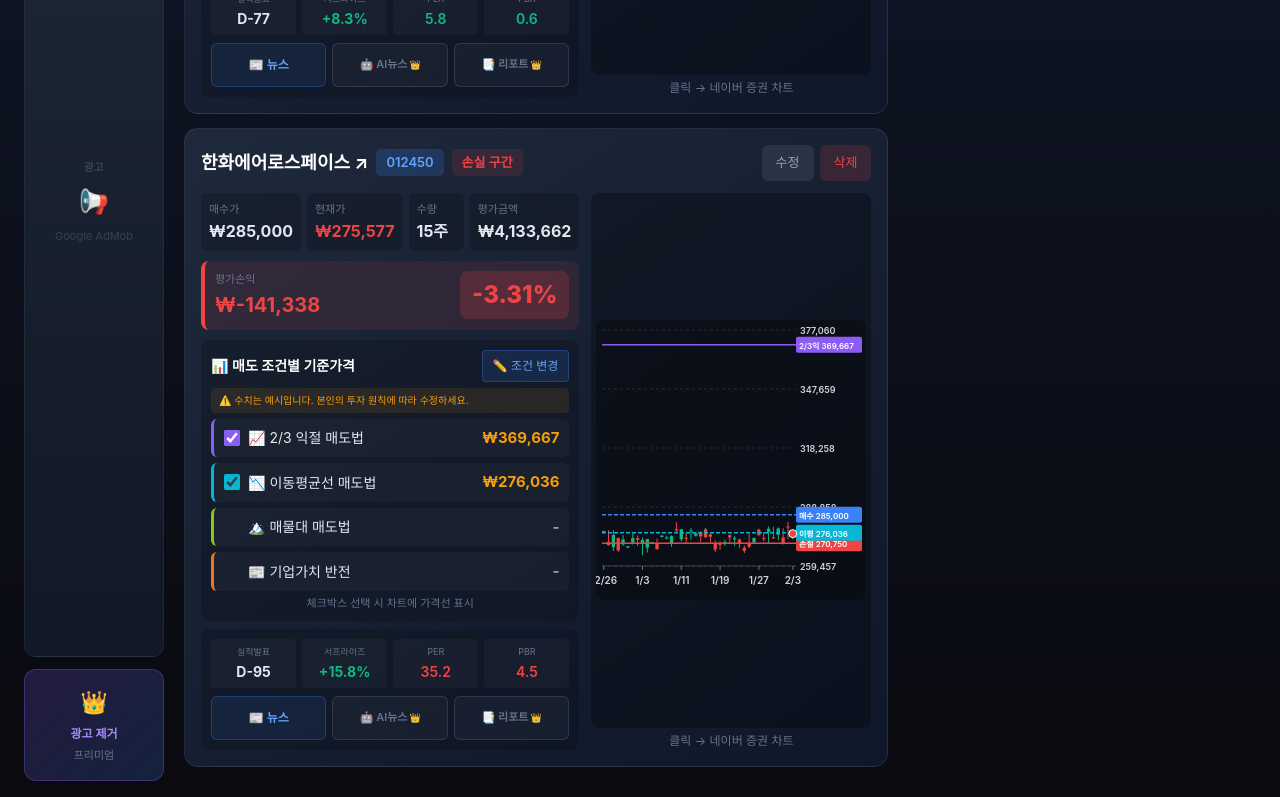
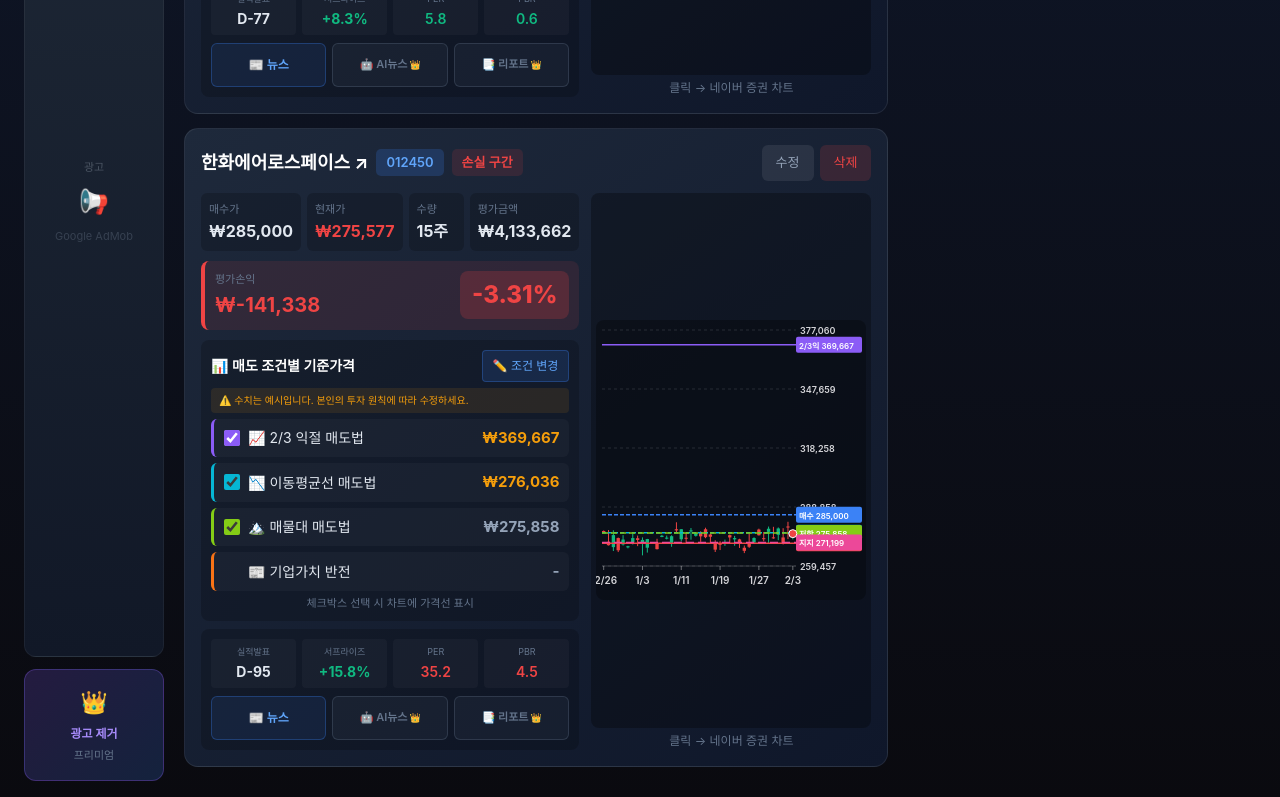
Before and after one commit to kangyh427/sellsignal, a Next.js app: page / in a window 1280 px wide. Shown: the part 1396-2193 px from the top of the page. Built offline with nearby package versions, Linux system fonts and the light colour scheme.

Commit message:
Update SellSignalApp.jsx

```diff
--- a/src/components/SellSignalApp.jsx
+++ b/src/components/SellSignalApp.jsx
@@ -149,6 +149,21 @@
       prices.candle3_50 = Math.round(prevCandle.close - (prevCandle.close - prevCandle.open) * 0.5);
     }
   }
+
+  // 매물대 매도법 - 최근 고점 저항대 (최근 20일 중 최고가의 98% 지점)
+  if (priceData && priceData.length >= 20) {
+    const recentHighs = priceData.slice(-20).map(d => d.high);
+    const resistanceHigh = Math.max(...recentHighs);
+    prices.volumeZone = Math.round(resistanceHigh * 0.98);
+  }
+
+  // 추세선 매도법 - 단순 지지선 (최근 20일 최저가 기준)
+  if (priceData && priceData.length >= 20) {
+    const recentLows = priceData.slice(-20).map(d => d.low);
+    const supportLow = Math.min(...recentLows);
+    prices.trendline = Math.round(supportLow * 1.02);
+  }
+
   return prices;
 };
 
@@ -813,6 +828,24 @@
           <line x1={padding.left} y1={scaleY(sellPrices.maSignal)} x2={width - padding.right} y2={scaleY(sellPrices.maSignal)} stroke="#06b6d4" strokeWidth={1.5} strokeDasharray="4,2"/>
           <rect x={width - padding.right} y={scaleY(sellPrices.maSignal) - 8} width={66} height={16} fill="#06b6d4" rx={2} />
           <text x={width - padding.right + 3} y={scaleY(sellPrices.maSignal) + 4} fill="#fff" fontSize={fontSize.label} fontWeight="600">이평 {sellPrices.maSignal.toLocaleString()}</text>
+        </g>
+      )}
+
+      {/* 매물대 라인 (저항대) */}
+      {visibleLines?.volumeZone && sellPrices?.volumeZone && (
+        <g>
+          <line x1={padding.left} y1={scaleY(sellPrices.volumeZone)} x2={width - padding.right} y2={scaleY(sellPrices.volumeZone)} stroke="#84cc16" strokeWidth={1.5} strokeDasharray="6,3"/>
+          <rect x={width - padding.right} y={scaleY(sellPrices.volumeZone) - 8} width={66} height={16} fill="#84cc16" rx={2} />
+          <text x={width - padding.right + 3} y={scaleY(sellPrices.volumeZone) + 4} fill="#fff" fontSize={fontSize.label} fontWeight="600">저항 {sellPrices.volumeZone.toLocaleString()}</text>
+        </g>
+      )}
+
+      {/* 추세선 라인 (지지선) */}
+      {visibleLines?.trendline && sellPrices?.trendline && (
+        <g>
+          <line x1={padding.left} y1={scaleY(sellPrices.trendline)} x2={width - padding.right} y2={scaleY(sellPrices.trendline)} stroke="#ec4899" strokeWidth={1.5} strokeDasharray="8,4"/>
+          <rect x={width - padding.right} y={scaleY(sellPrices.trendline) - 8} width={66} height={16} fill="#ec4899" rx={2} />
+          <text x={width - padding.right + 3} y={scaleY(sellPrices.trendline) + 4} fill="#fff" fontSize={fontSize.label} fontWeight="600">지지 {sellPrices.trendline.toLocaleString()}</text>
         </g>
       )}
 
@@ -1325,7 +1358,7 @@
 // ============================================
 const PositionCard = ({ position, priceData, onEdit, onDelete, isPremium, onUpgrade }) => {
   const { isMobile, isTablet } = useResponsive();
-  const [visibleLines, setVisibleLines] = useState({ candle3: true, stopLoss: true, twoThird: true, maSignal: true });
+  const [visibleLines, setVisibleLines] = useState({ candle3: true, stopLoss: true, twoThird: true, maSignal: true, volumeZone: true, trendline: true });
   const [showAINews, setShowAINews] = useState(false);
   const [showAIReport, setShowAIReport] = useState(false);
   const [showChart, setShowChart] = useState(!isMobile); // 모바일에서는 차트 토글
@@ -1558,7 +1591,7 @@
                   if (!preset) return null;
 
                   let priceText = '-', priceColor = '#94a3b8';
-                  const hasChartLine = ['candle3', 'stopLoss', 'twoThird', 'maSignal'].includes(presetId);
+                  const hasChartLine = ['candle3', 'stopLoss', 'twoThird', 'maSignal', 'volumeZone', 'trendline'].includes(presetId);
 
                   if (presetId === 'stopLoss' && sellPrices.stopLoss) {
                     priceText = '₩' + sellPrices.stopLoss.toLocaleString();
@@ -1574,6 +1607,14 @@
                   }
                   else if (presetId === 'candle3' && sellPrices.candle3_50) {
                     priceText = '₩' + sellPrices.candle3_50.toLocaleString();
+                  }
+                  else if (presetId === 'volumeZone' && sellPrices.volumeZone) {
+                    priceText = '₩' + sellPrices.volumeZone.toLocaleString();
+                    priceColor = currentPrice >= sellPrices.volumeZone ? '#f59e0b' : '#94a3b8';
+                  }
+                  else if (presetId === 'trendline' && sellPrices.trendline) {
+                    priceText = '₩' + sellPrices.trendline.toLocaleString();
+                    priceColor = currentPrice <= sellPrices.trendline ? '#ef4444' : '#94a3b8';
                   }
 
                   return (
```
